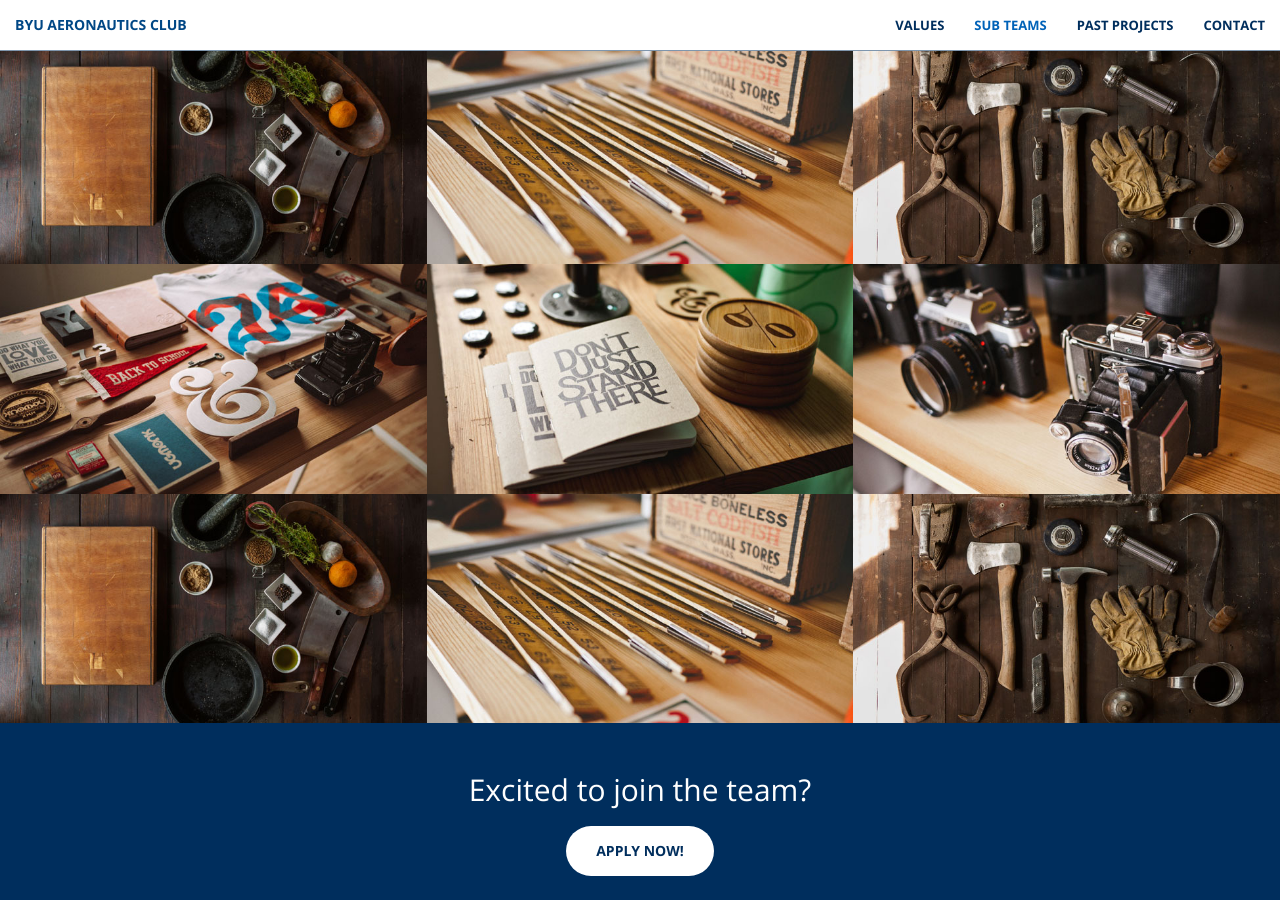
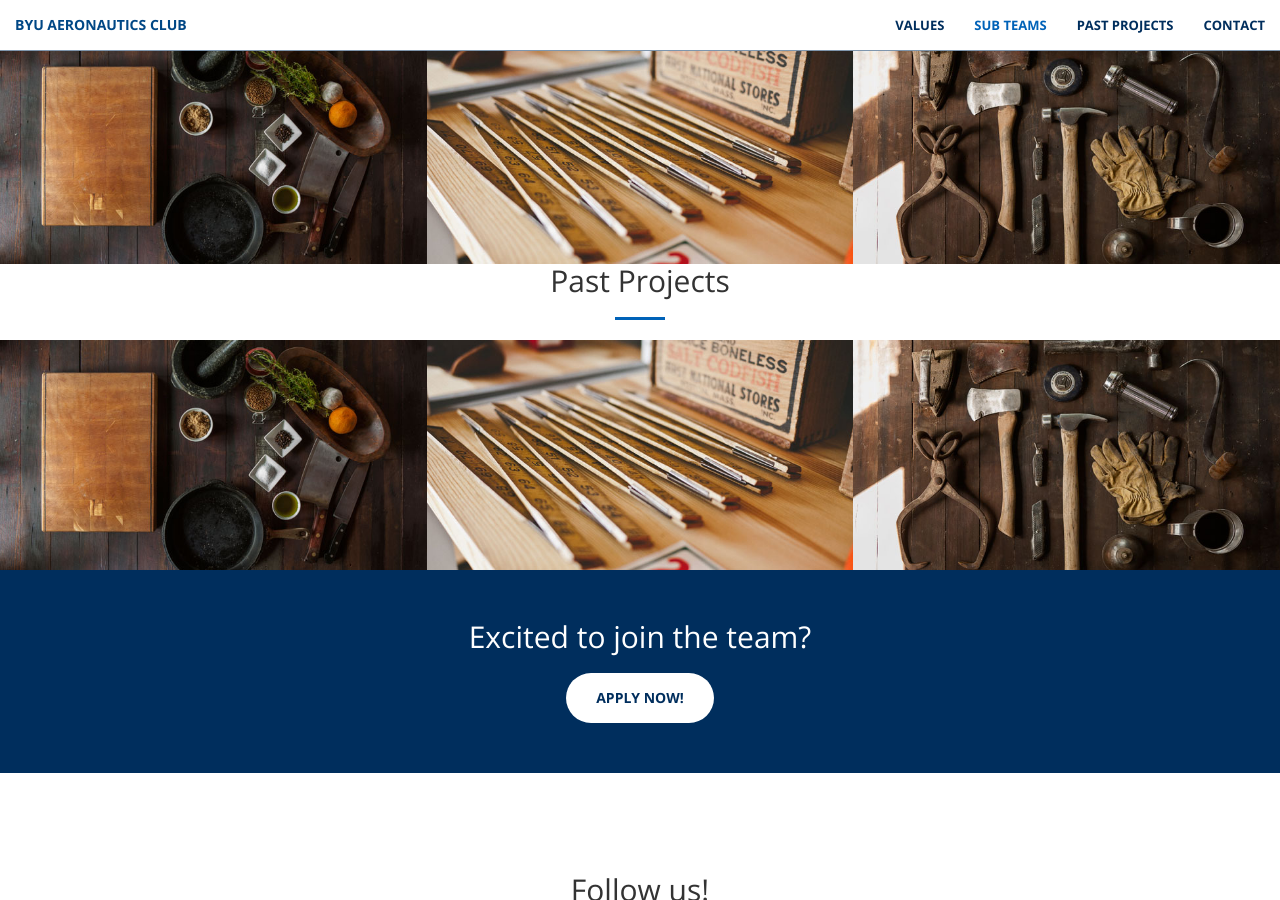
Before and after one commit to BYU-Aeronautics-Club/DBF, a Jekyll site: the page built from index.html, in a window 1280 px wide and 900 px high, scrolled down 1604 px. Built offline with Jekyll 4.4.1, drawn with Linux system fonts in a browser that asks for light colours.

Commit message:
remove row in portfolio

```diff
--- a/_includes/portfolio.html
+++ b/_includes/portfolio.html
@@ -1,51 +1,14 @@
 <section class="no-padding" id="portfolio">
+    <div class="container">
+        <div class="row">
+            <div class="col-lg-12 text-center">
+                <h2 class="section-heading">Past Projects</h2>
+                <hr class="primary">
+            </div>
+        </div>
+    </div>
     <div class="container-fluid">
         <div class="row no-gutter">
-            <div class="col-lg-4 col-sm-6">
-                <a href="#" class="portfolio-box">
-                    <img src="img/portfolio/1.jpg" class="img-responsive" alt="">
-                    <div class="portfolio-box-caption">
-                        <div class="portfolio-box-caption-content">
-                            <div class="project-category text-faded">
-                                Category
-                            </div>
-                            <div class="project-name">
-                                Project Name
-                            </div>
-                        </div>
-                    </div>
-                </a>
-            </div>
-            <div class="col-lg-4 col-sm-6">
-                <a href="#" class="portfolio-box">
-                    <img src="img/portfolio/2.jpg" class="img-responsive" alt="">
-                    <div class="portfolio-box-caption">
-                        <div class="portfolio-box-caption-content">
-                            <div class="project-category text-faded">
-                                Category
-                            </div>
-                            <div class="project-name">
-                                Project Name
-                            </div>
-                        </div>
-                    </div>
-                </a>
-            </div>
-            <div class="col-lg-4 col-sm-6">
-                <a href="#" class="portfolio-box">
-                    <img src="img/portfolio/3.jpg" class="img-responsive" alt="">
-                    <div class="portfolio-box-caption">
-                        <div class="portfolio-box-caption-content">
-                            <div class="project-category text-faded">
-                                Category
-                            </div>
-                            <div class="project-name">
-                                Project Name
-                            </div>
-                        </div>
-                    </div>
-                </a>
-            </div>
             <div class="col-lg-4 col-sm-6">
                 <a href="#" class="portfolio-box">
                     <img src="img/portfolio/4.jpg" class="img-responsive" alt="">
```
